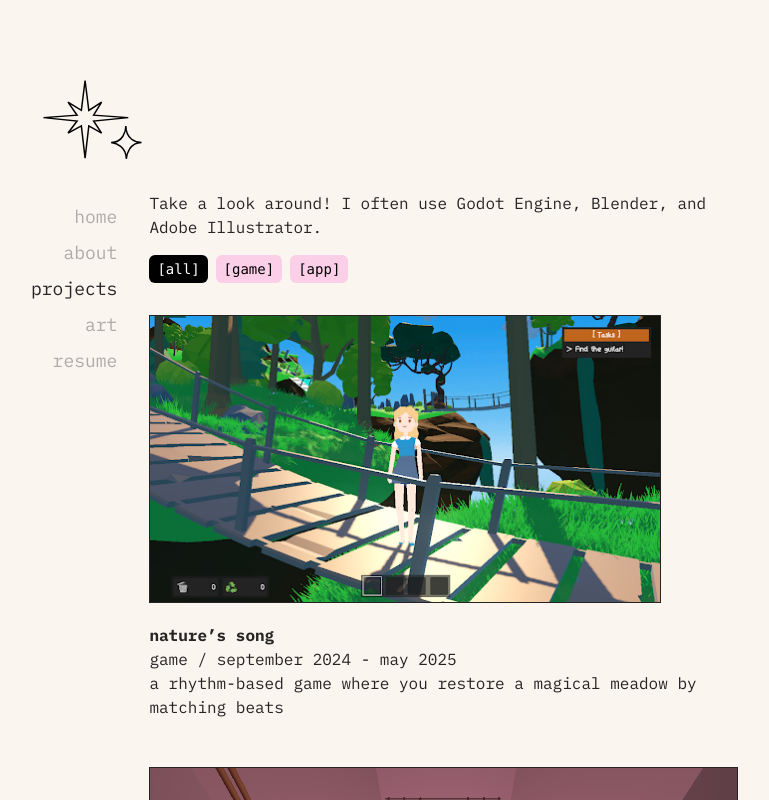
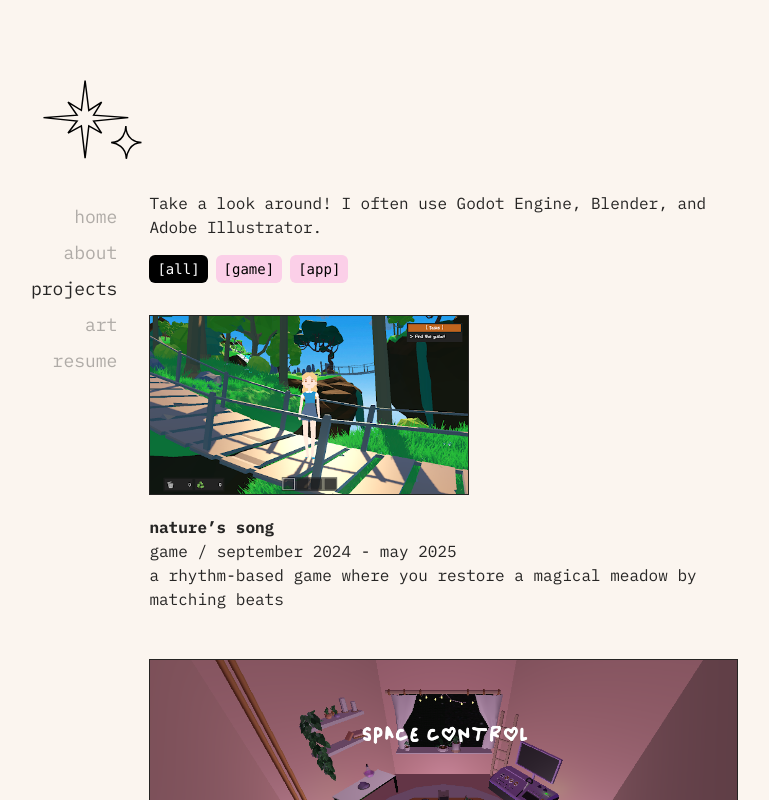
Before and after one commit to ruwkia/taylorsmith, a Next.js app: page /projects in a window 1280 px wide. Shown: the top 800 px of the page, without its empty margins (253-1022 px from the left). Built offline with nearby package versions, Linux system fonts and the light colour scheme.

Commit message:
Update projects.jsx

```diff
--- a/pages/projects.jsx
+++ b/pages/projects.jsx
@@ -19,8 +19,8 @@ function Section({ section, selectedType }) {
           // Check for Nature’s Song by its image filename
           const isNature = image.includes('natures_song.png');
           // Set dimensions
-          const imgWidth = isNature ? 512 : 750;
-          const imgHeight = isNature ? 288 : 500;
+          const imgWidth = isNature ? 320 : 750;
+          const imgHeight = isNature ? 180 : 500;
           // Conditional styling: no full width for Nature’s Song
           const imgClass = isNature ? 'card mb-5 object-cover' : 'w-full card mb-5 object-cover';
           const imgStyle = isNature
```
